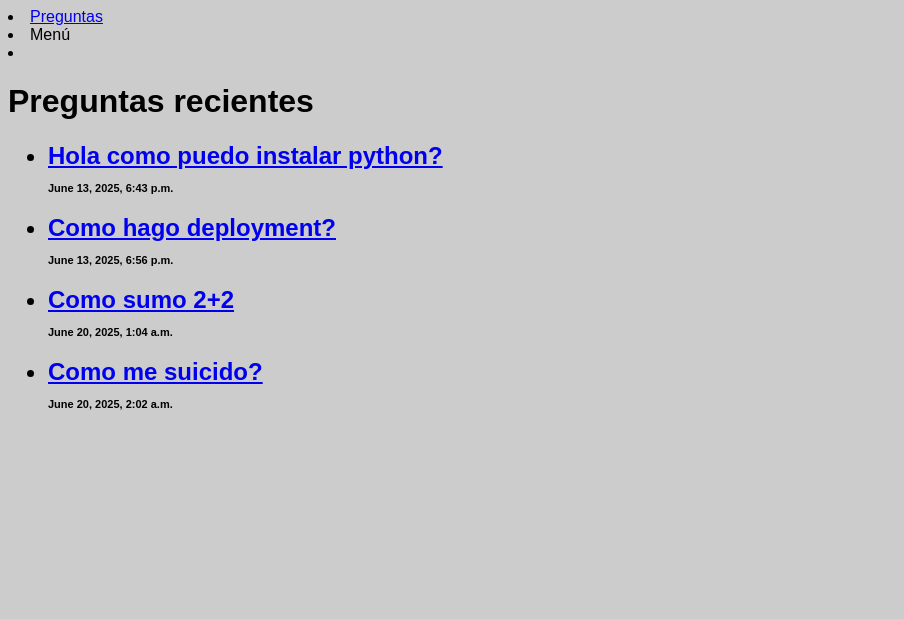
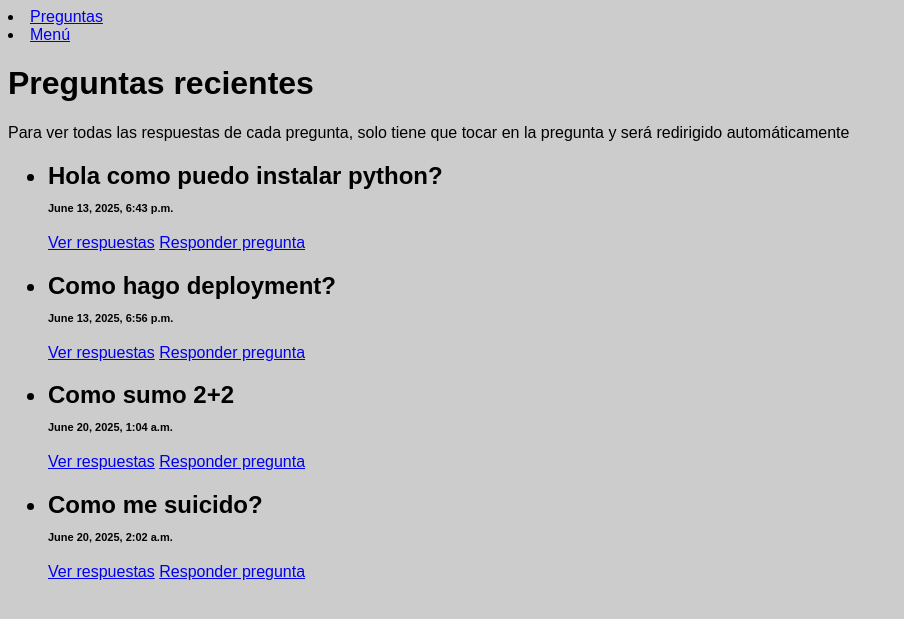
Before and after one commit to tonysalinas-futdev/Encuestas_django, a Django app: page /questions/preguntas/ in a window 1280 px wide. Shown: the top 619 px of the page, without its empty margins (0-904 px from the left). Run offline with Django 5.2, Linux system fonts and the light colour scheme; data comes from the database, SQL or seed files in the repository; both versions use the stored data as it was after the commit.

Commit message:
Estoy terminando de pulir la polls_app

```diff
--- a/Contenedor/polls_app/templates/base.html
+++ b/Contenedor/polls_app/templates/base.html
@@ -1,8 +1,9 @@
 <div class="nav_container">
     <nav class="barra_navegacion">
-        <li><a href="preguntas">Preguntas</a></li>
-        <li><a href="home"></a>Menú</li>
-        <li><a href=""></a></li>
+
+        <li><a href="{% url 'preguntas' %}">Preguntas</a></li>
+        <li><a href="{% url 'inicio' %}">Menú</a></li>
+
 
     </nav>
 </div>
--- a/Contenedor/polls_app/templates/index.html
+++ b/Contenedor/polls_app/templates/index.html
@@ -1,4 +1,6 @@
 {% extends 'base.html' %}
 {% block content %}
     <h1>Hola</h1>
+    <h2>Si desea hacer alguna pregunta, haga click debajo</h2>
+    <a href="{%url "formulario"%}"><h3>Crear pregunta</h3></a>
 {% endblock content %}
--- a/Contenedor/polls_app/templates/preguntas.html
+++ b/Contenedor/polls_app/templates/preguntas.html
@@ -13,10 +13,13 @@
 </head>
 <body>
     <h1>Preguntas recientes</h1>
+    <p>Para ver todas las respuestas de cada pregunta, solo tiene que tocar en la pregunta y será redirigido automáticamente</p>
     {% for pregunta in preguntas  %}
     <div class="pregunta_container">
         <ul>
-            <h2><li><a href="{% url 'detalles_por_pregunta' pregunta.id %}">{{pregunta}}</a><div class="fecha"><br>{{pregunta.fecha_publicacion}}</div> </li></h2>
+            <h2><li>{{pregunta}}<div class="fecha"><br>{{pregunta.fecha_publicacion}}</div> </li></h2>
+            <a href="{% url 'detalles_por_pregunta' pregunta.id %}">Ver respuestas</a>
+            <a href="{% url "responder" pregunta.id  %}">Responder pregunta</a>
         </ul>
     </div>
 
--- a/Contenedor/polls_app/urls.py
+++ b/Contenedor/polls_app/urls.py
@@ -1,7 +1,11 @@
 from django.urls import path
-from .views import mostrar_preguntas, detalles,home
+from .views import mostrar_preguntas, detalles,home,crear_pregunta,crear_respuesta
 urlpatterns = [
+    path("", home , name="inicio"),
     path("preguntas/", mostrar_preguntas, name="preguntas" ),
     path("detalles/<int:question_id>/", detalles, name="detalles_por_pregunta" ),
-    path("", home , name="home")
+    path("hacer_pregunta", crear_pregunta, name="formulario"),
+    path("crear_respuesta/<int:pregunta_id>/", crear_respuesta, name="responder")
+
+
 ]
--- a/Contenedor/polls_app/views.py
+++ b/Contenedor/polls_app/views.py
@@ -1,7 +1,9 @@
-from django.shortcuts import render, get_object_or_404
+from django.shortcuts import render, get_object_or_404, redirect
 from polls_app import models
+from polls_app.forms import PreguntaForm, RespuestaForm
 def home(request):
     return render(request, "index.html")
+
 def mostrar_preguntas(request):
     preguntas=models.Question.objects.all().order_by("fecha_publicacion")
 
@@ -17,3 +19,31 @@ def detalles(request,question_id):
 
     return render(request, "detalles.html",{"respuestas": respuestas,
                                             "preguntas":todas_las_preguntas})
+
+def crear_pregunta(request):
+    if request.method=="POST":
+        form=PreguntaForm(request.POST)
+        if form.is_valid():
+            form.save()
+            return redirect("inicio")
+    else:
+        form=PreguntaForm()
+    return render(request, "crear_pregunta.html", {"form":form})
+
+
+
+
+
+
+def crear_respuesta(request, pregunta_id):
+    pregunta = get_object_or_404(models.Question, id=pregunta_id)
+    if request.method == "POST":
+        form = RespuestaForm(request.POST)
+        if form.is_valid():
+            respuesta = form.save(commit=False)
+            respuesta.question = pregunta  # Asocia la respuesta a la pregunta
+            respuesta.save()
+            return redirect("inicio")
+    else:
+        form = RespuestaForm()
+    return render(request, "responder.html", {"form": form, "pregunta": pregunta})
```
Also changed, not shown: Contenedor/polls_app/forms.py (added, +11 -0 lines), Contenedor/polls_app/templates/crear_pregunta.html (added, +12 -0 lines), Contenedor/polls_app/templates/responder.html (added, +11 -0 lines), Contenedor/db.sqlite3.
